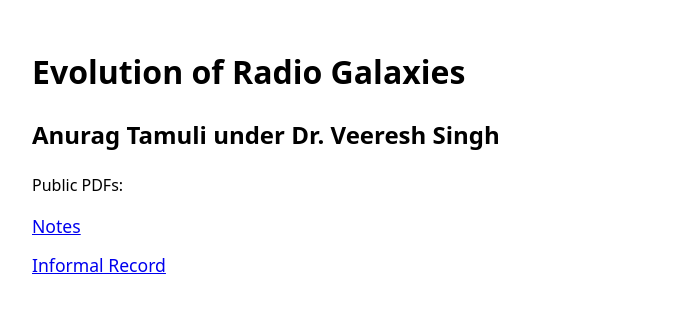
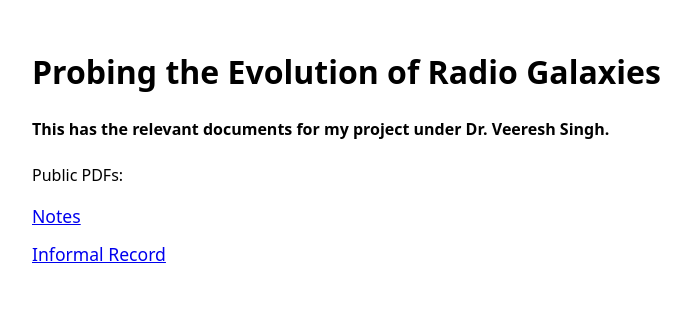
Before and after one commit to anuragtamuli/evolution-of-radio-galaxies, a plain HTML site: page index.html in a window 1280 px wide. Shown: the whole page, without its empty margins (248-939 px from the left). Drawn offline with Linux system fonts and the light colour scheme.

Commit message:
update website

```diff
--- a/index.html
+++ b/index.html
@@ -19,8 +19,8 @@
   </style>
 </head>
 <body>
-    <h1> Evolution of Radio Galaxies </h1>
-    <h2> Anurag Tamuli under Dr. Veeresh Singh </h2>
+    <h1> Probing the Evolution of Radio Galaxies </h1>
+    <h4> This has the relevant documents for my project under Dr. Veeresh Singh. </h4>
 
     <p>Public PDFs:</p>
 
```
